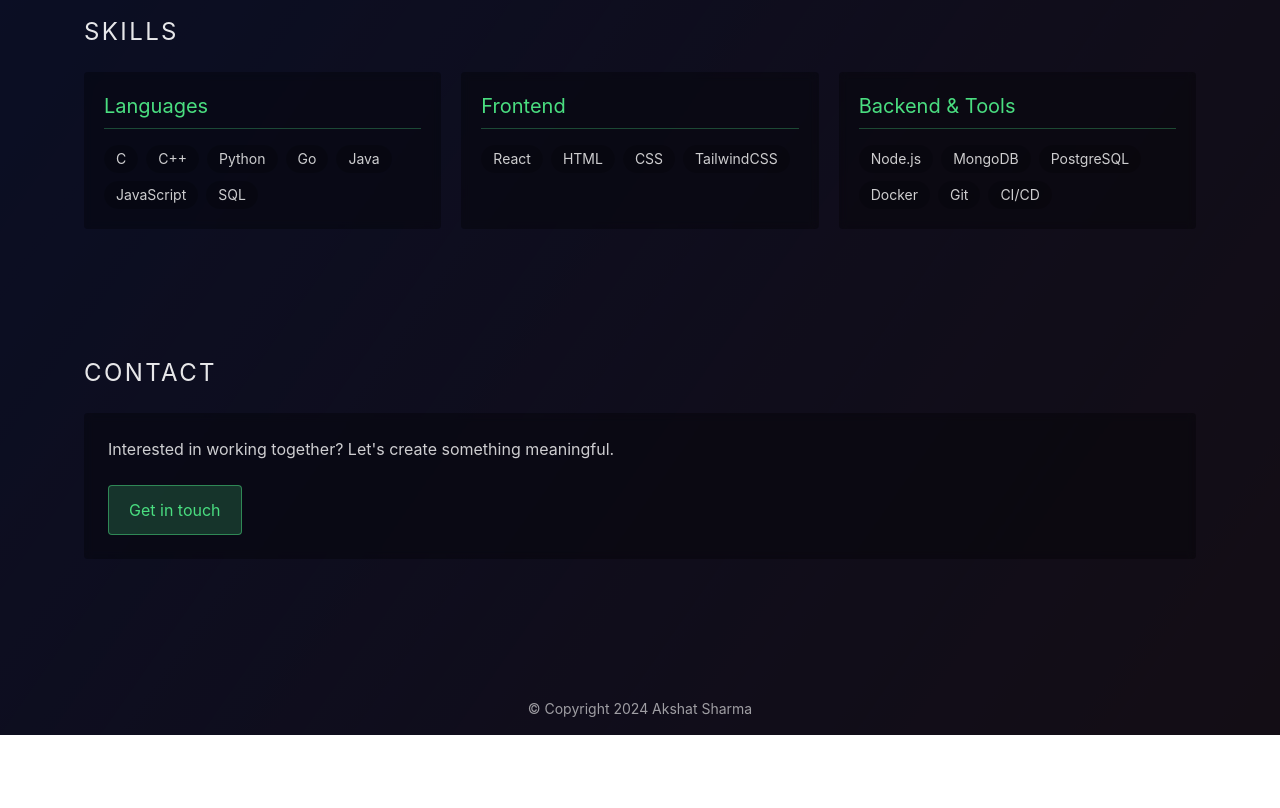
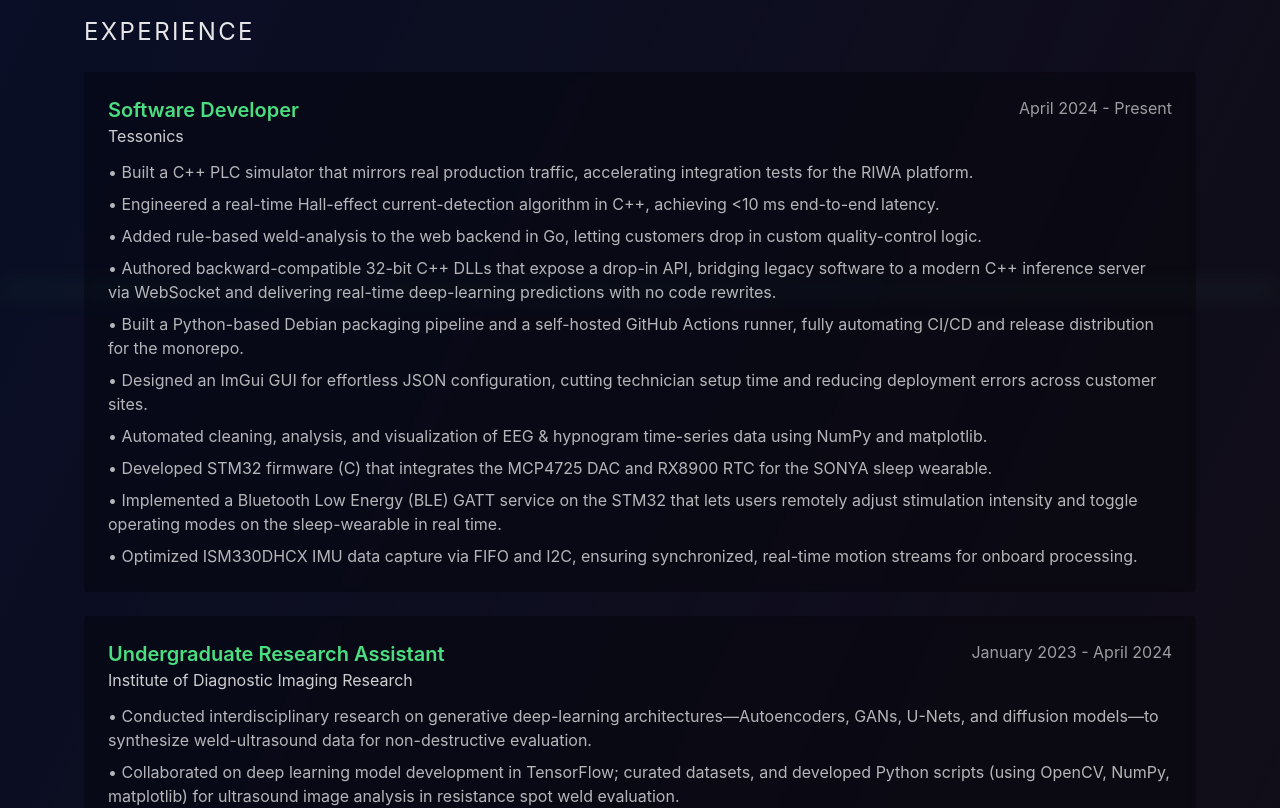
Before and after one commit to Cyoger/akshatsharma.com, a React (Create React App) app: page / in a window 1280 px wide. Shown: the part 1100-1908 px from the top of the page. Before the commit the page ends 1835 px from the top, so only its background shows below. Built offline with nearby package versions, Linux system fonts and the light colour scheme.

Commit message:
feat(): added experience

```diff
--- a/src/components/AsciiArt.jsx
+++ b/src/components/AsciiArt.jsx
@@ -40,7 +40,7 @@
         </div>
 
         <div className="mt-4 text-lg opacity-80 lowercase tracking-widest">
-          software engineer // digital poet
+          software engineer
         </div>
       </div>
     </div>
--- a/src/components/Home.jsx
+++ b/src/components/Home.jsx
@@ -1,7 +1,6 @@
 import React from 'react';
 import Navigation from './Navigation';
 import SocialLinks from './SocialLinks';
-import Clock from './Clock';
 import AsciiArt from './AsciiArt';
 import AsciiRain from './AsciiRain';
 import BlurMotion from './BlurMotion';
@@ -21,9 +20,6 @@
       {/* Social Media Links */}
       <SocialLinks />
 
-      {/* Clock (Wong Kar-wai time motif) */}
-      <Clock />
-
       {/* Main Content Container - Added padding for nav spacing */}
       <div id="home" className="relative w-full mx-auto px-4 pb-20 pt-16 md:pt-20">
         {/* ASCII Art Container */}
@@ -39,6 +35,59 @@
             <p className="text-white/80">
               As an AI/ML enthusiast, I'm constantly exploring the intersection of machine learning algorithms and practical applications. I thrive on creating innovative solutions that bridge hardware limitations with software possibilities.
             </p>
+          </div>
+        </section>
+
+        {/* Work Experience Section */}
+        <section id="experience" className="relative mt-24 md:mt-32 w-full max-w-6xl mx-auto z-30 px-4 md:px-5">
+          <h2 className="text-2xl text-center md:text-left uppercase tracking-widest mb-4 md:mb-6 text-white/90">Experience</h2>
+          <div className="space-y-6">
+            {/* Add your work experiences here */}
+            <div className="bg-black/30 backdrop-blur-sm p-4 md:p-6 rounded">
+              <div className="flex flex-col md:flex-row md:justify-between md:items-start mb-3">
+                <div>
+                  <h3 className="text-lg md:text-xl text-green-400 font-semibold">Software Developer</h3>
+                  <p className="text-white/80">Tessonics</p>
+                </div>
+                <span className="text-white/60 text-sm md:text-base mt-1 md:mt-0">April 2024 - Present</span>
+              </div>
+              <ul className="text-white/70 space-y-2 text-sm md:text-base">
+                <li>• Built a C++ PLC simulator that mirrors real production traffic, accelerating integration tests for the RIWA
+                platform.</li>
+                <li>• Engineered a real-time Hall-effect current-detection algorithm in C++, achieving {'<'}10 ms end-to-end latency.</li>
+                <li>• Added rule-based weld-analysis to the web backend in Go, letting customers drop in custom quality-control logic.</li>
+                <li>• Authored backward-compatible 32-bit C++ DLLs that expose a drop-in API, bridging legacy software to a modern
+                C++ inference server via WebSocket and delivering real-time deep-learning predictions with no code rewrites.</li>
+                <li>• Built a Python-based Debian packaging pipeline and a self-hosted GitHub Actions runner, fully automating
+                CI/CD and release distribution for the monorepo.</li>
+                <li>• Designed an ImGui GUI for effortless JSON configuration, cutting technician setup time and reducing deployment
+                errors across customer sites.</li>
+                <li>• Automated cleaning, analysis, and visualization of EEG & hypnogram time-series data using NumPy and
+                matplotlib.</li>
+                <li>• Developed STM32 firmware (C) that integrates the MCP4725 DAC and RX8900 RTC for the SONYA sleep
+                wearable.</li>
+                <li>• Implemented a Bluetooth Low Energy (BLE) GATT service on the STM32 that lets users remotely adjust
+                stimulation intensity and toggle operating modes on the sleep-wearable in real time.</li>
+                <li>• Optimized ISM330DHCX IMU data capture via FIFO and I2C, ensuring synchronized, real-time motion streams
+                for onboard processing.</li>
+              </ul>
+            </div>
+
+            {/* Second work experience */}
+            <div className="bg-black/30 backdrop-blur-sm p-4 md:p-6 rounded">
+              <div className="flex flex-col md:flex-row md:justify-between md:items-start mb-3">
+                <div>
+                  <h3 className="text-lg md:text-xl text-green-400 font-semibold">Undergraduate Research Assistant</h3>
+                  <p className="text-white/80">Institute of Diagnostic Imaging Research</p>
+                </div>
+                <span className="text-white/60 text-sm md:text-base mt-1 md:mt-0">January 2023 - April 2024</span>
+              </div>
+              <ul className="text-white/70 space-y-2 text-sm md:text-base">
+                <li>• Conducted interdisciplinary research on generative deep-learning architectures—Autoencoders, GANs, U-Nets, and diffusion models—to synthesize weld-ultrasound data for non-destructive evaluation.</li>
+                <li>• Collaborated on deep learning model development in TensorFlow; curated datasets, and developed Python scripts
+                (using OpenCV, NumPy, matplotlib) for ultrasound image analysis in resistance spot weld evaluation.</li>
+              </ul>
+            </div>
           </div>
         </section>
 
--- a/src/components/Navigation.jsx
+++ b/src/components/Navigation.jsx
@@ -21,6 +21,7 @@
         <div className="container max-w-6xl mx-auto px-4 flex justify-center space-x-8">
           <a href="#home" className="text-white/60 hover:text-green-400 hover:border-b hover:border-green-400/50 py-1 transition-all duration-300">Home</a>
           <a href="#about" className="text-white/60 hover:text-green-400 hover:border-b hover:border-green-400/50 py-1 transition-all duration-300">About</a>
+          <a href="#experience" className="text-white/60 hover:text-green-400 hover:border-b hover:border-green-400/50 py-1 transition-all duration-300">Experience</a>
           {/* <a href="#projects" className="text-white/60 hover:text-green-400 hover:border-b hover:border-green-400/50 py-1 transition-all duration-300">Projects</a> */}
           <a href="#skills" className="text-white/60 hover:text-green-400 hover:border-b hover:border-green-400/50 py-1 transition-all duration-300">Skills</a>
           <a href="#contact" className="text-white/60 hover:text-green-400 hover:border-b hover:border-green-400/50 py-1 transition-all duration-300">Contact</a>
@@ -45,6 +46,13 @@
             onClick={() => setIsOpen(false)}
           >
             About
+          </a>
+          <a
+            href="#experience"
+            className="text-white/80 text-2xl hover:text-green-400 transition-all duration-300"
+            onClick={() => setIsOpen(false)}
+          >
+            Experience
           </a>
           {/* <a
             href="#projects"
```
